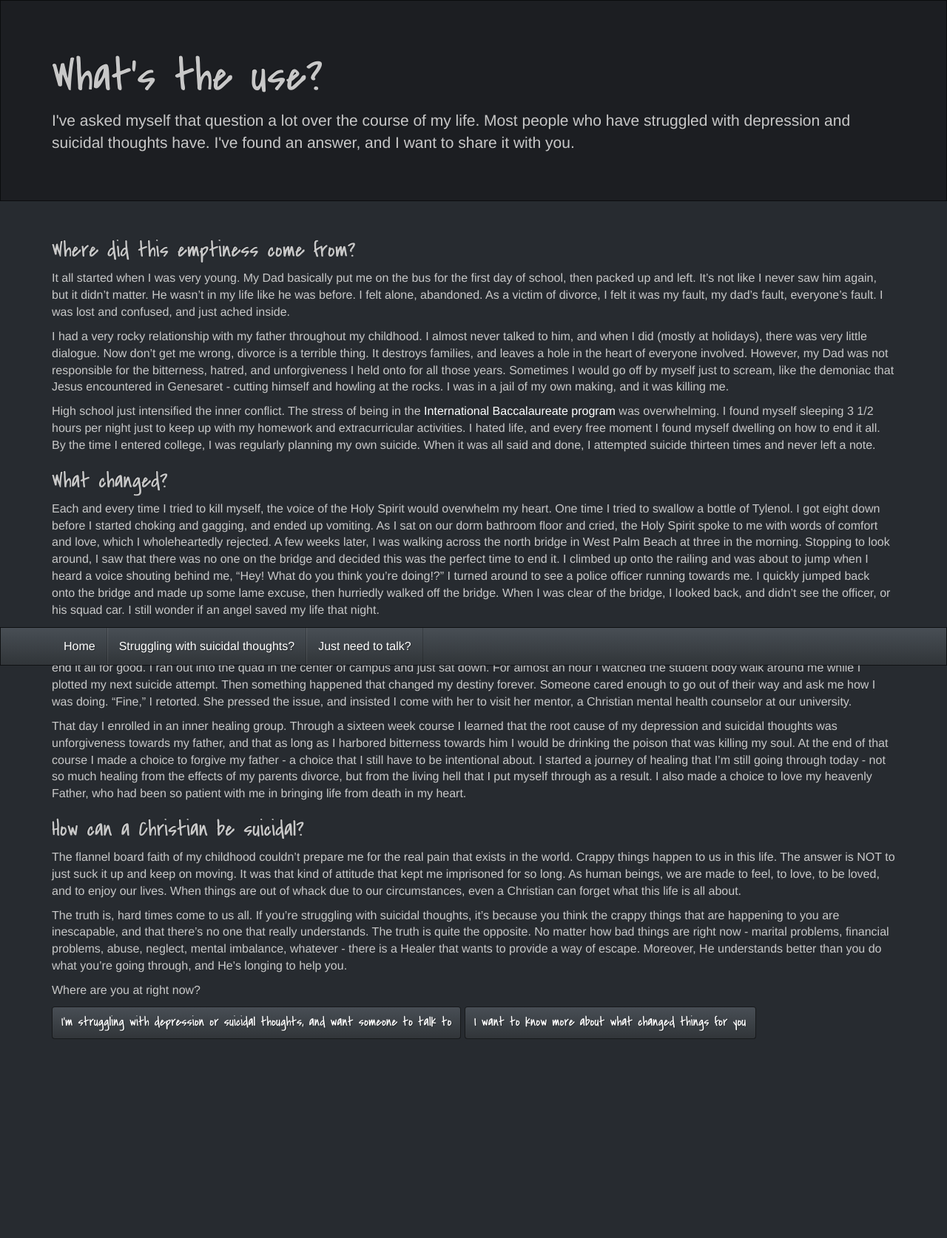
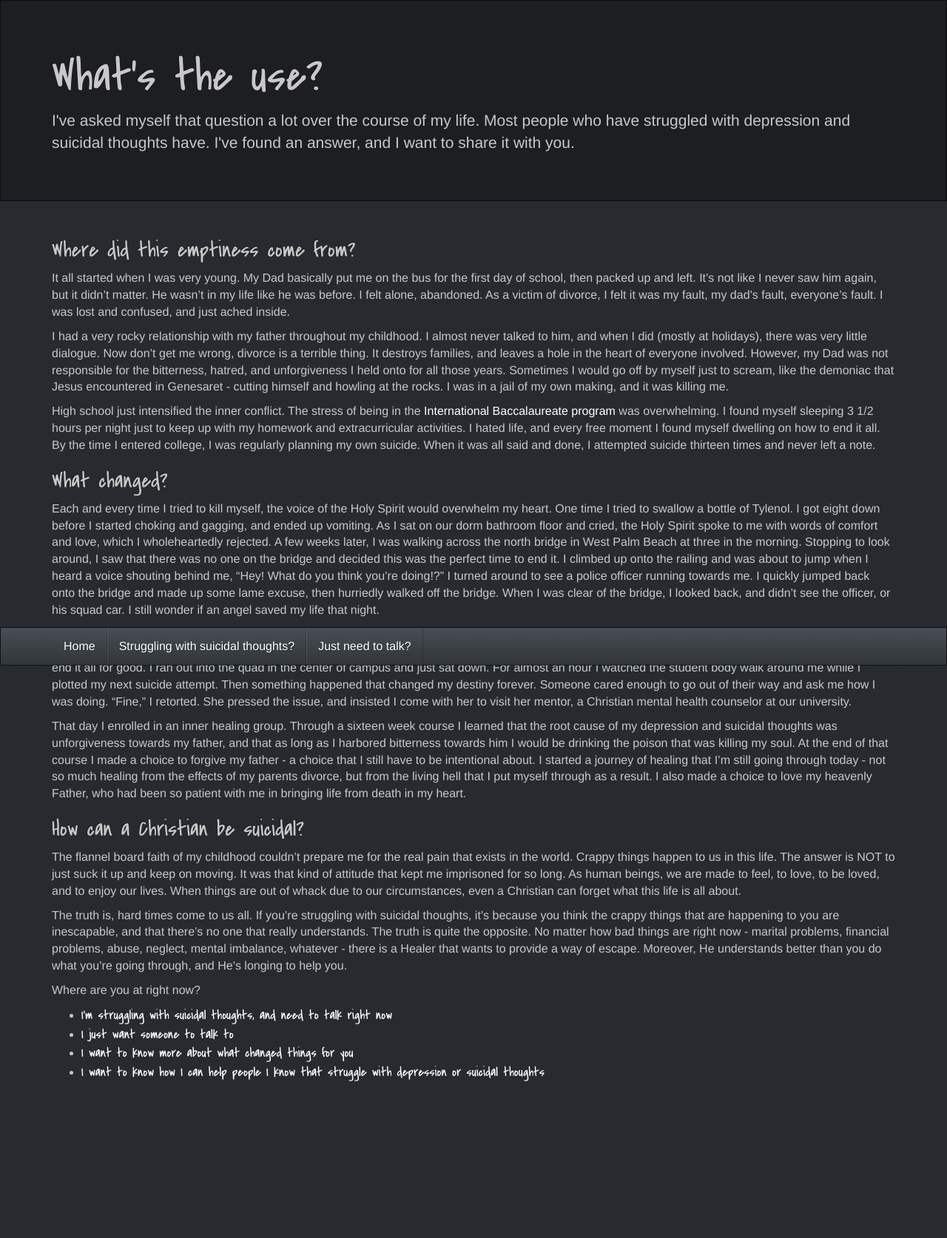
Before and after one commit to thinkjson/violenthope, a Jekyll site: the page built from index.markdown, in a window 1280 px wide. Shown: the whole page at 74% size. Built offline with Jekyll 4.4.1, drawn with Linux system fonts in a browser that asks for light colours; nearby versions of some CDN libraries; before the commit the page ends 1495 px from its top, so only the background shows below that.

Commit message:
Added more actions

```diff
--- a/css/main.css
+++ b/css/main.css
@@ -1,5 +1,5 @@
 body {
-    padding-bottom: 80px;
+    padding-bottom: 200px;
     font-size: 16px;
 }
 
@@ -7,10 +7,10 @@ body {
     margin-bottom: 0;
 }
 
-h1,h2,h3,.btn {
+h1,h2,h3,.action {
 	font-family: 'Covered By Your Grace', cursive;
 }
 
-.btn {
+.action {
 	font-size: 18px;
 }
--- a/index.markdown
+++ b/index.markdown
@@ -28,5 +28,9 @@ The truth is, hard times come to us all. If you're struggling with suicidal thou
 
 Where are you at right now?
 
-<a href="mailto:help@whatstheuse.org" class="btn btn-default">I'm struggling with depression or suicidal thoughts, and want someone to talk to</a>
-<a href="/belief/" class="btn btn-default">I want to know more about what changed things for you</a>
+<ul>
+	<li><a href="http://www.suicidepreventionlifeline.org/GetHelp/LifelineChat.aspx" class="action">I'm struggling with suicidal thoughts, and need to talk right now</a></li>
+	<li><a href="mailto:help@whatstheuse.org" class="action">I just want someone to talk to</a></li>
+	<li><a href="/belief/" class="action">I want to know more about what changed things for you</a></li>
+	<li><a href="http://www.suicidepreventionlifeline.org/" class="action">I want to know how I can help people I know that struggle with depression or suicidal thoughts</a></li>
+</ul>
```
Also changed, not shown: 2 other files.
